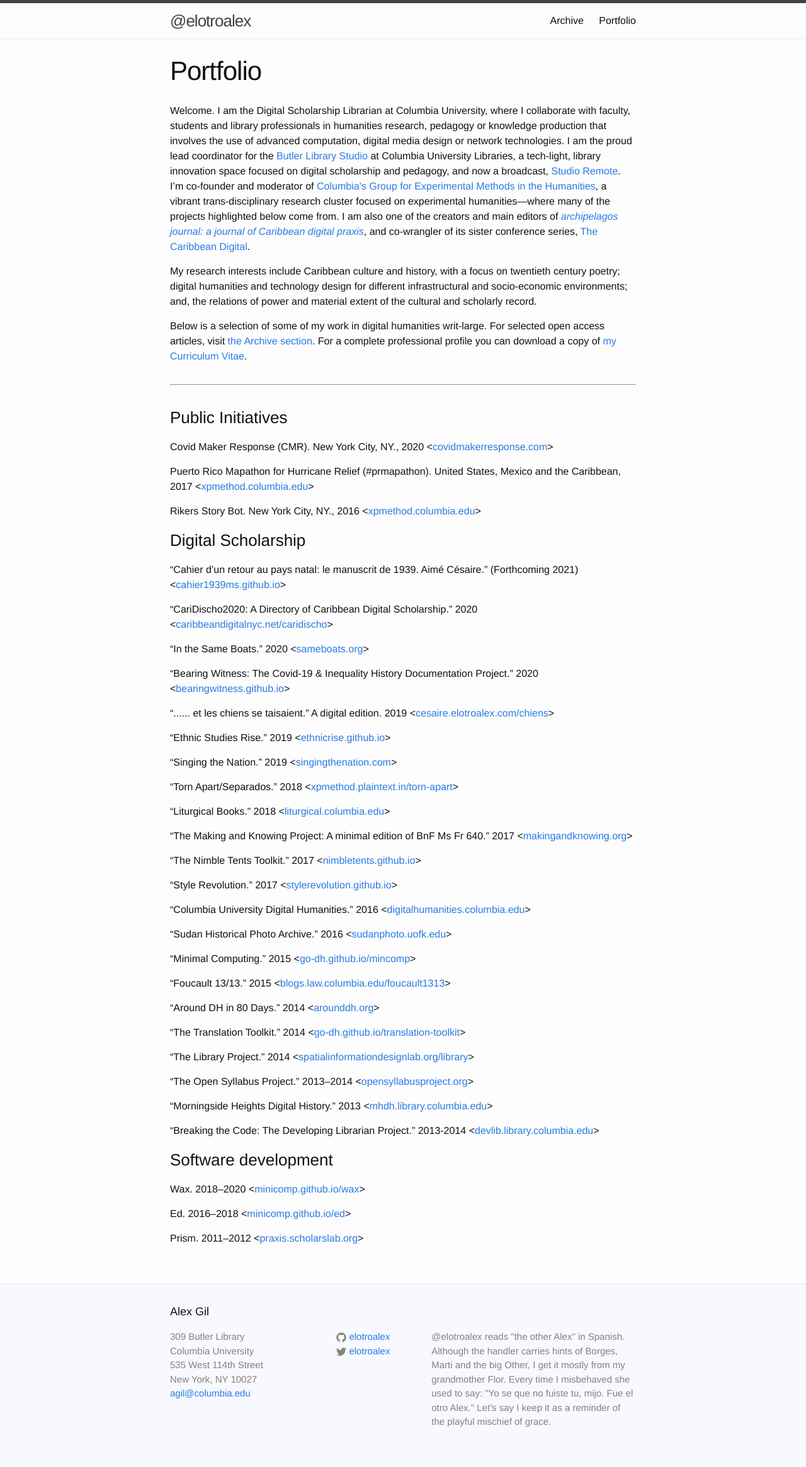
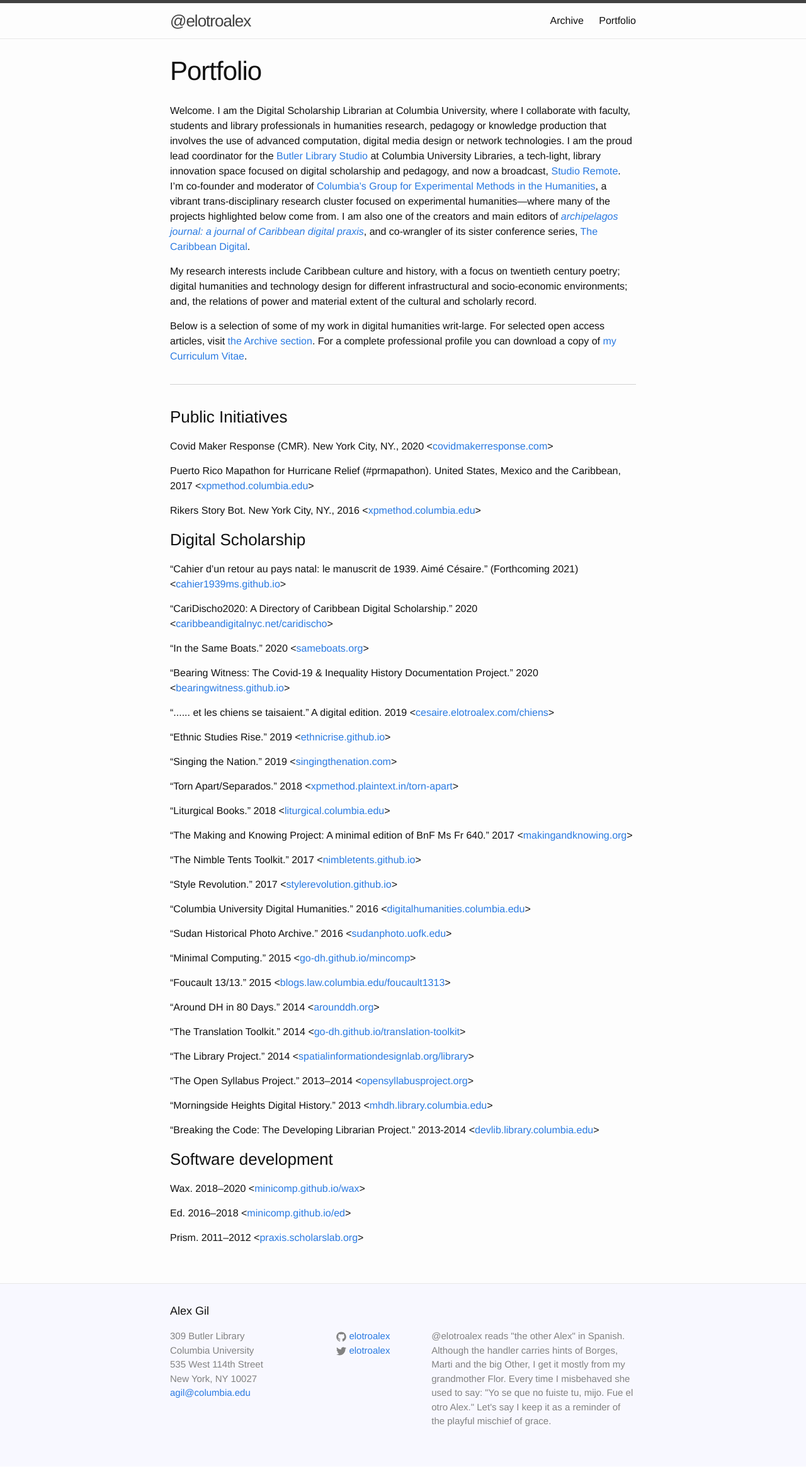
Before and after one commit to elotroalex/elotroalex, a Jekyll site: the page built from portfolio.md, in a window 1280 px wide. Shown: the whole page at 63% size. Built offline with Jekyll 4.4.1, drawn with Linux system fonts in a browser that asks for light colours.

Commit message:
made hr thinner and lighter

```diff
--- a/_sass/_base.scss
+++ b/_sass/_base.scss
@@ -216,8 +216,11 @@
 hr {
     margin-top: 2rem;
     margin-bottom: 2rem;
-    color: gray;
-}
+    border: none;
+    height: 1px;
+    /* Set the hr color */
+    color: #D3D3D3; /* old IE */
+    background-color: #D3D3D3; /* Modern Browsers */}
 
 
 /**
```
Also changed, not shown: 1 other file.
